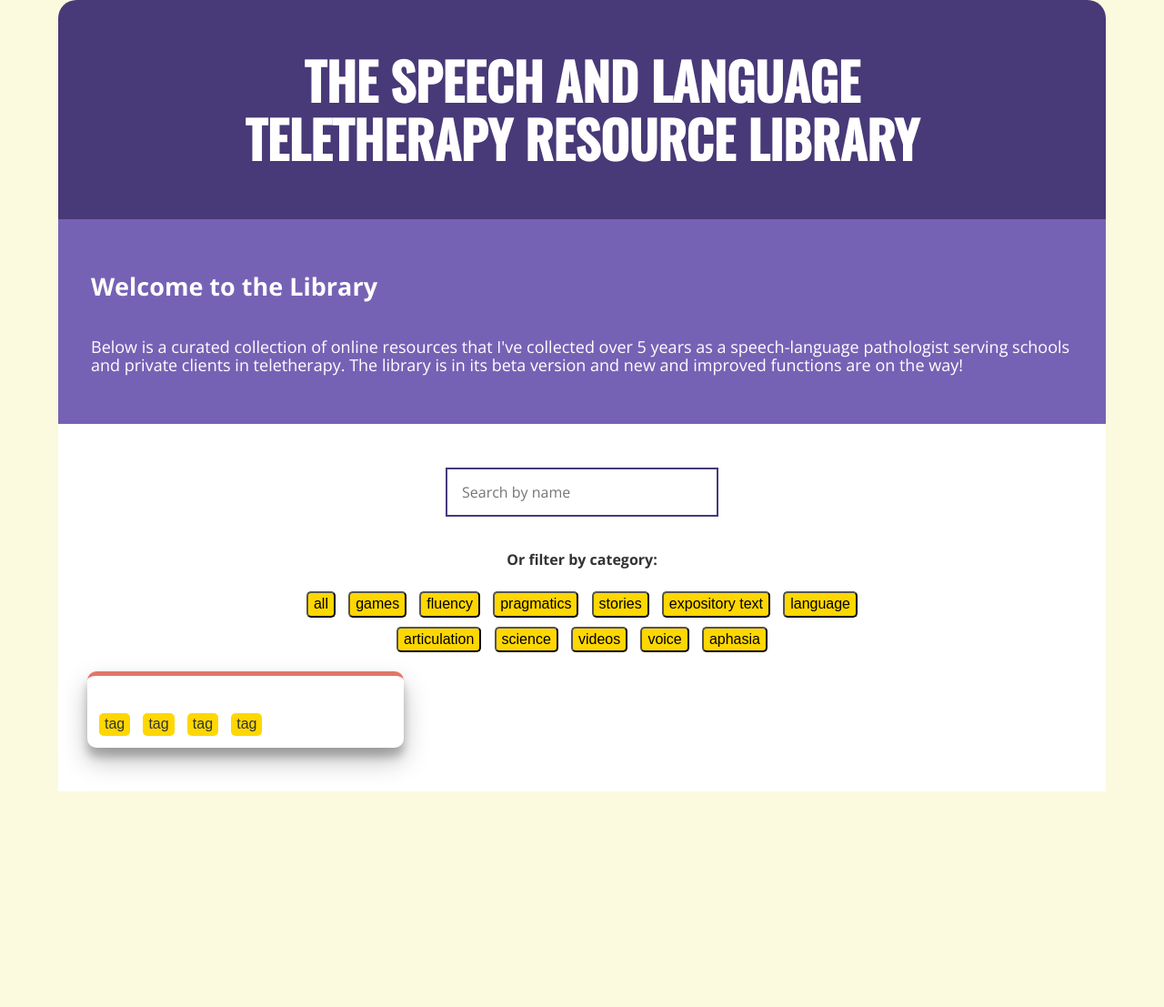
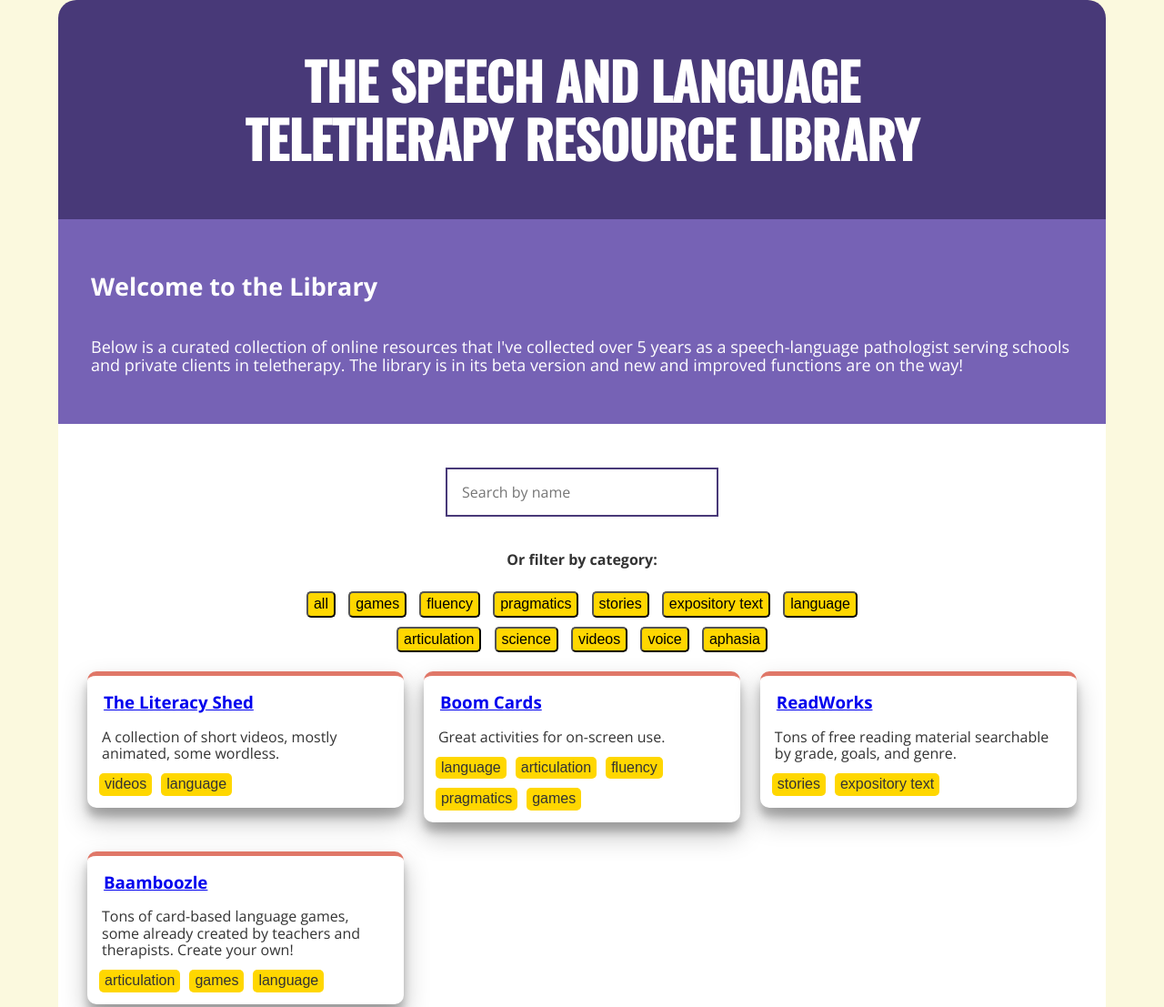
Before and after one commit to Amy-Pr/therapy-resource-library-site, a plain HTML site: page free-resource-page.html in a window 1280 px wide. Shown: the top 1107 px of the page at 91% size. Before the commit the page ends 870 px from the top, so only its background shows below. Drawn offline with nearby package versions, Linux system fonts and the light colour scheme; some icons are missing.

Commit message:
filter by one function completed

```diff
--- a/css/styles.css
+++ b/css/styles.css
@@ -208,7 +208,7 @@ section.repo-data {
 }
 
 
-.repo-list {
+#resourcesContainer { /*changed all .repo-list to #resourcesContainer*/
     width: 100%;
     display: flex;
     flex-wrap: wrap;
@@ -257,18 +257,18 @@ section.repo-data {
 
 
 
-.repo-list h3 {
+#resourcesContainer h3 {
     text-align: left;
     margin: 0;
     padding: 10px;
 }
 
-.repo-list h3:hover {
+#resourcesContainer h3:hover {
     background-color: #eee9ff;
     cursor: pointer;
 }
 
-.repo-list p {
+#resourcesContainer p {
     padding: 0em 0.5em;
     margin: 0.5em 0;
 }
@@ -292,6 +292,12 @@ button, .tag {
     margin: 5px;
     background: gold;
     box-shadow: none;
+  }
+
+
+  button:hover {
+    background: teal;
+
   }
 
   .tag {
@@ -349,7 +355,7 @@ button, .tag {
         text-align: left;
     }
 
-    .repo-list {
+    #resourcesContainer {
         justify-content: space-between;
     }
 
--- a/free-resource-page.html
+++ b/free-resource-page.html
@@ -14,7 +14,7 @@
             crossorigin="anonymous" />
         <link rel="stylesheet" href="css/normalize.css" />
         <link rel="stylesheet" href="css/styles.css" />
-        <!--<script src="js/script.js" defer></script>-->
+        <script src="js/data.js" defer></script>
     </head>
 
     <body>
@@ -50,50 +50,24 @@
                             <button id="expository text" class="btnFilter">expository text</button>
                             <button id="language" class="btnFilter">language</button>
                             <button id="articulation" class="btnFilter">articulation</button>
-                            <button id="all" class="btnFilter">science</button>
+                            <button id="science" class="btnFilter">science</button>
                             <button id="videos" class="btnFilter">videos</button>
                             <button id="voice" class="btnFilter">voice</button>
                             <button id="aphasia" class="btnFilter">aphasia</button>
-
-
-                    <!---<ul>
-                            <li id="all" class="btnFilter">all</li>
-                            <li id="games" class="btnFilter">games</li>
-                            <li id="fluency" class="btnFilter">fluency</li>
-                            <li id="pragmatics" class="btnFilter">pragmatics</li>
-                            <li id="stories" class="btnFilter">stories</li>
-                            <li id="expository text" class="btnFilter">expository text</li>
-                            <li id="language" class="btnFilter">language</li>
-                            <li id="articulation" class="btnFilter">articulation</li>
-                            <li id="all" class="btnFilter">science</li>
-                            <li id="videos" class="btnFilter">videos</li>
-                            <li id="voice" class="btnFilter">voice</li>
-                            <li id="aphasia" class="btnFilter">aphasia</li>
-                        </ul> -->
                     </div>
                 </div>
 
 
 
-                    <div class="repo-list"> <!--consider changing to "resource-list" in all of CSS file-->
-                       <!--- <template> -->
+                    <div id="resourcesContainer"> <!--class previously "repo-list"-->
+                       <template>
                             <article class="repo card-1" id="resource">
-                                <h3 id="title"></h3>
+                                <h3><a id="title" href="" target="_blank"></a></h3>
                                 <p id="description"></p>
 
-                                <div class="tagsContainer">
-                                    <span class="tag">tag</span>
-                                    <span class="tag">tag</span>
-                                    <span class="tag">tag</span>
-                                    <span class="tag">tag</span>
-                                </div>
-
+                                <div id="tagsContainer"></div>
                             </article>
-                        <!-- </template> -->
-
-
-
-
+                        </template>
 
 
                     <!---<article class="repo card-1">
--- a/js/data.js
+++ b/js/data.js
@@ -1,3 +1,9 @@
+const template = document.querySelector("template");
+const resources = document.querySelector("#resourcesContainer");
+const btnFilter = document.querySelectorAll(".btnFilter");
+let category="all"; //loads with all shown, can change later
+let filteredDataResources = [];
+
 const dataResources = [
     {title: "The Literacy Shed",
      link: "https://www.literacyshed.com/",
@@ -15,6 +21,86 @@ const dataResources = [
      link: "https://www.readworks.org/",
      description: "Tons of free reading material searchable by grade, goals, and genre.",
      tags: ["all", "stories", "expository text"]
+    },
+
+    {title: "Baamboozle",
+     link: "https://www.baamboozle.com/",
+     description: "Tons of card-based language games, some already created by teachers and therapists. Create your own!",
+     tags: ["all", "articulation", "games", "language"]
     }
 
   ]
+
+
+// CLEARING AND FILLING CONTAINER WITH CARDS ON CLICK
+function fillResourcesContainer(e) {
+  resources.innerHTML = "";
+  category = this.id;
+  resources;
+  filterResources(category)
+}
+
+
+//FILTER FUNCTION
+
+
+function filterResources(category) {
+  filteredDataResources = dataResources.filter( resourceData => { // resourceData is the object, we are filtering through each one
+    if (resourceData.tags.includes(category)) {
+       // clone new card
+       const resourceCard = copyTemplateCard(resourceData);
+       // attach new card to container
+       resources.appendChild(resourceCard); //could I use just .append()?
+    }
+  })
+}
+
+// call filterResources function to display cards by category selected
+
+filterResources(category); //do I need this?
+
+
+//COPY TEMPLATE FUNCTION
+function copyTemplateCard(resourceData) {
+
+  // clone template
+  const resourceTemplate = document.importNode(template.content, true);
+  const card = resourceTemplate.querySelector("#resource");
+
+  // insert title information and link from array
+  const title = card.querySelector("#title");
+  title.innerText = resourceData.title;
+  title.href = resourceData.link;
+
+
+  // insert description information from array
+  const description = card.querySelector("#description");
+  description.innerText = resourceData.description;
+
+
+  // insert tag information from array
+  const tagsContainer = card.querySelector("#tagsContainer");
+
+  // map though tags to create a tag element for each tag in the array (we're working through the tags array within the array!)
+  resourceData.tags.map(resourceDataTag => {
+    const individualTag = document.createElement("span");
+    if ( resourceDataTag !== 'all' ) {
+      // add styles
+      individualTag.classList.add("tag");
+      // add text
+      individualTag.innerHTML = `${resourceDataTag}`
+      // append/attach tag to tags container
+      tagsContainer.appendChild(individualTag);
+    }
+  })
+
+  // return the new cloned card with the information from the array inserted into it.
+  return card;
+
+}
+
+
+//EVENT LISTENER
+btnFilter.forEach(function(btn) {
+  btn.addEventListener("click", fillResourcesContainer);
+});
```
